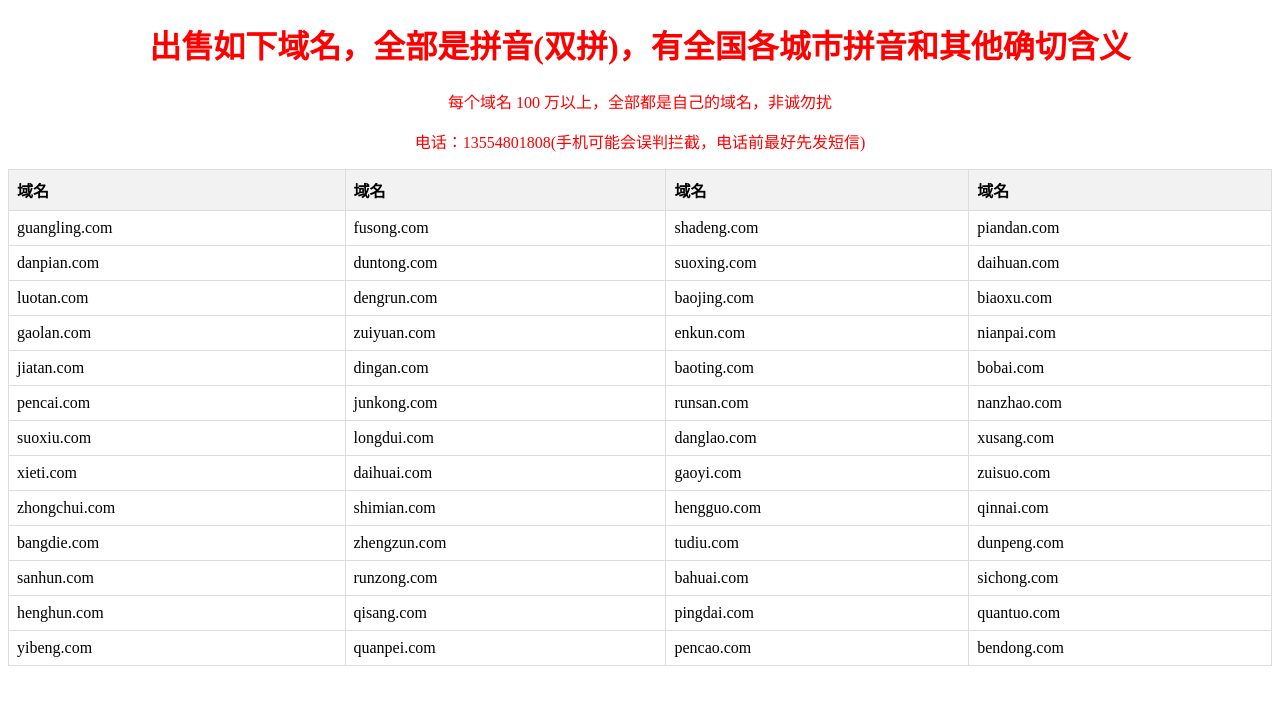
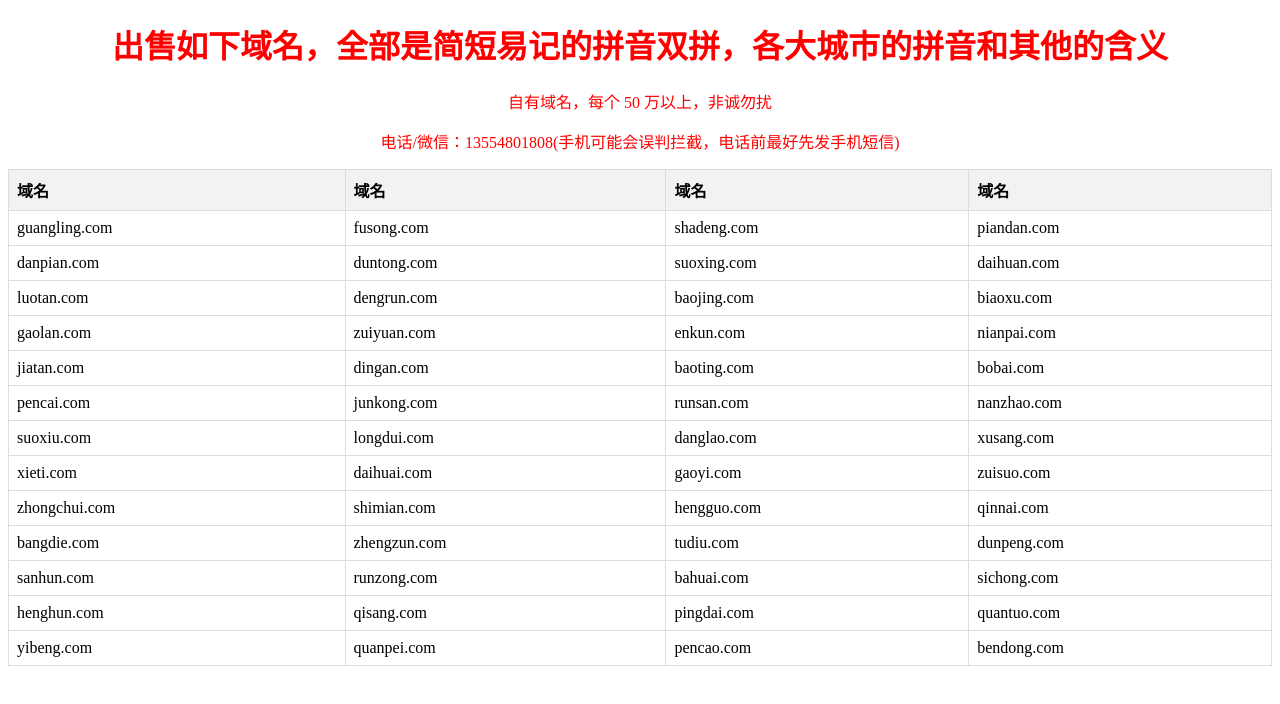
Before and after one commit to zixun2025/fusong, a plain HTML site: page index.html in a window 1280 px wide. Drawn offline with Linux system fonts and the light colour scheme.

Commit message:
Update index.html

```diff
--- a/index.html
+++ b/index.html
@@ -12,9 +12,9 @@
     </style>
 </head>
 <body>
-    <h1>出售如下域名，全部是拼音(双拼)，有全国各城市拼音和其他确切含义</h1>
-    <p>每个域名 100 万以上，全部都是自己的域名，非诚勿扰</p>
-    <p>电话：13554801808(手机可能会误判拦截，电话前最好先发短信)</p>
+    <h1>出售如下域名，全部是简短易记的拼音双拼，各大城市的拼音和其他的含义</h1>
+    <p>自有域名，每个 50 万以上，非诚勿扰</p>
+    <p>电话/微信：13554801808(手机可能会误判拦截，电话前最好先发手机短信)</p>
     <table>
         <tr><th>域名</th><th>域名</th><th>域名</th><th>域名</th></tr>
         <tr><td>guangling.com</td><td>fusong.com</td><td>shadeng.com</td><td>piandan.com</td></tr>
```
